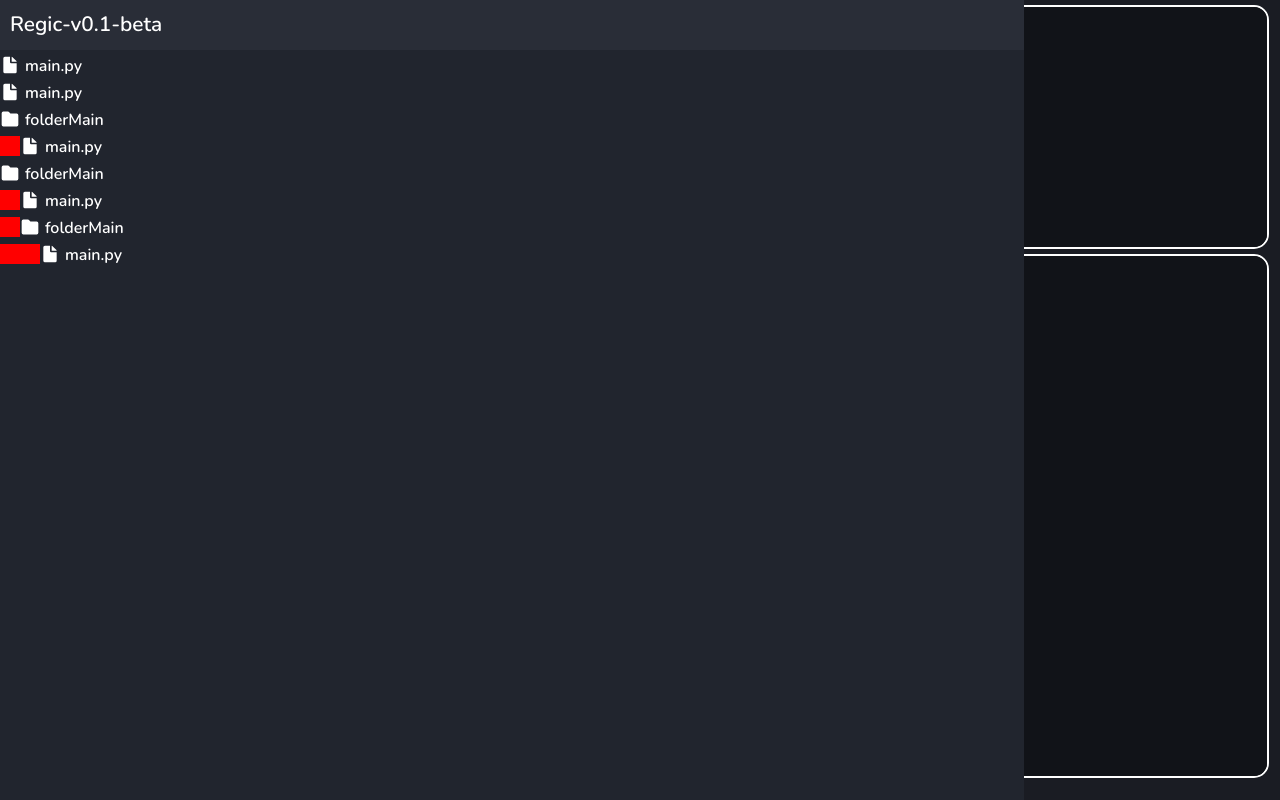
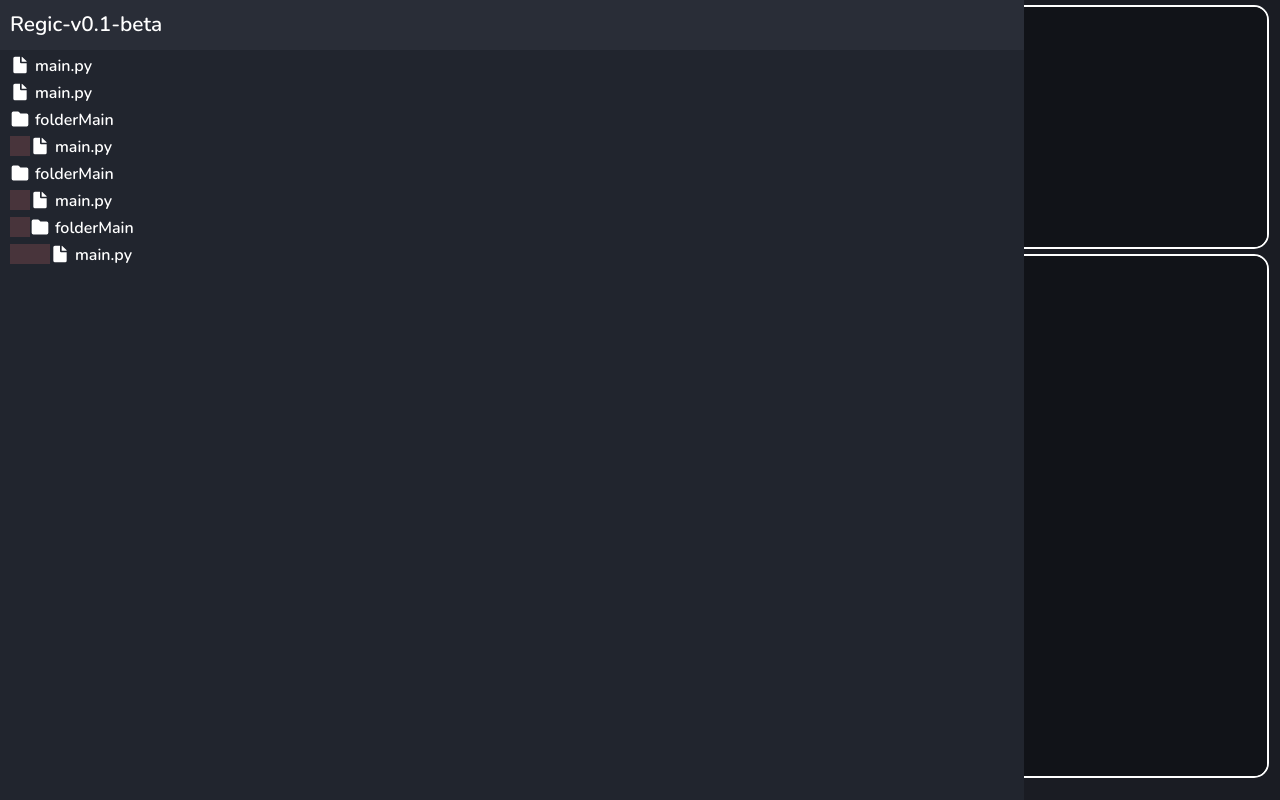
Before and after one commit to kisia0916/regic-v0.1-front, a React (Create React App) app: page / in a window 1280 px wide. Built offline with nearby package versions, Linux system fonts and the light colour scheme.

Commit message:
color change

```diff
--- a/src/components/EditorMain/FileViewerSpaceMain/FileIndentSpace/FIleIndentSpaceMain.css
+++ b/src/components/EditorMain/FileViewerSpaceMain/FileIndentSpace/FIleIndentSpaceMain.css
@@ -2,5 +2,5 @@
     width: 20px;
     height: 20px;
     margin-top: 5px;
-    background-color: red;
+    background-color: rgba(181, 94, 94, 0.268);
 }
--- a/src/components/EditorMain/FileViewerSpaceMain/FileViewerSpaceMain.css
+++ b/src/components/EditorMain/FileViewerSpaceMain/FileViewerSpaceMain.css
@@ -21,4 +21,5 @@
     height: calc(100% - 50px);
 }
 .FileViewerSpaceWarp{
+    margin-left: 10px;
 }
```
